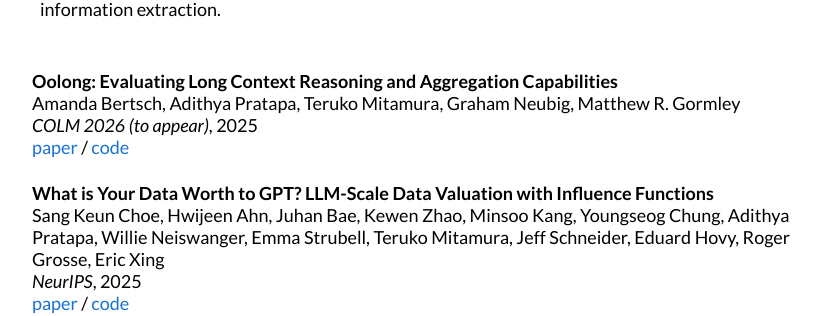
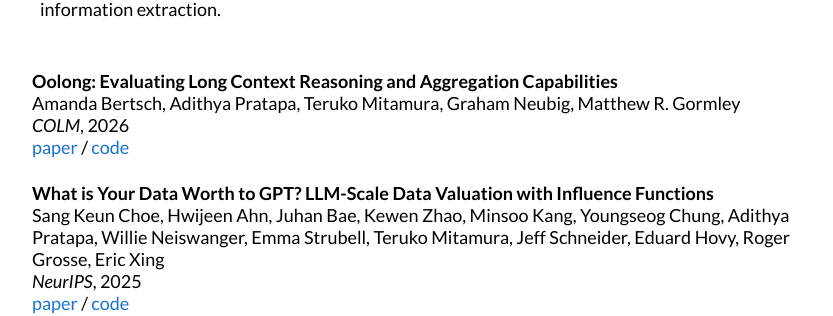
Before and after one commit to adithya7/adithya7.github.io, a Jekyll site: the page built from _posts/2025-11-04-oolong.md, in a window 1280 px wide and 900 px high. Shown: the part 405-721 px from the top of the window, without its empty margins (220-1053 px from the left). Built offline with Jekyll 4.4.1, drawn with Linux system fonts in a browser that asks for light colours.

Commit message:
Update 2025-11-04-oolong.md

```diff
--- a/_posts/2025-11-04-oolong.md
+++ b/_posts/2025-11-04-oolong.md
@@ -1,10 +1,10 @@
 ---
 layout: post
 title:  "Oolong: Evaluating Long Context Reasoning and Aggregation Capabilities"
-date:   2025-11-04
+date:   2026-07-08
 categories: research
 authors: "Amanda Bertsch, Adithya Pratapa, Teruko Mitamura, Graham Neubig, Matthew R. Gormley"
-venue: COLM 2026 (to appear)
+venue: COLM
 paper: https://arxiv.org/abs/2511.02817
 code: https://github.com/abertsch72/oolong
 ---
```
